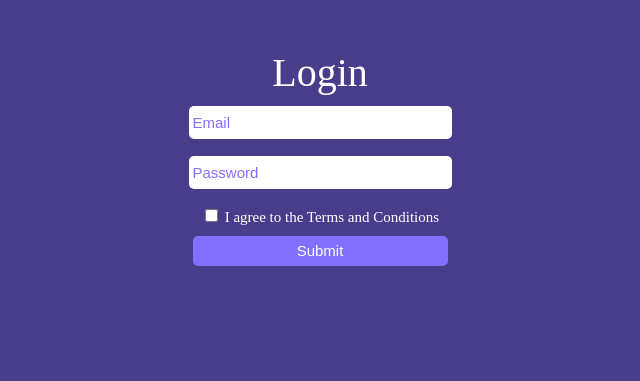
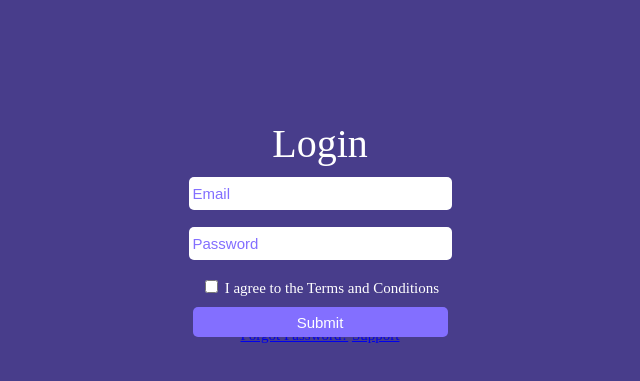
Before and after one commit to Anonywos/First-HTML-and-CSS-application, a plain HTML site: page index.html in a window 1280 px wide. Shown: the part 171-552 px from the top of the page, without its empty margins (320-960 px from the left). Drawn offline with Linux system fonts and the light colour scheme.

Commit message:
Links and square
Adding "forgot password" and "support" links using <a>. And adding a square in the page

```diff
--- a/index.html
+++ b/index.html
@@ -9,6 +9,7 @@
     </head>
     <body>
         <div class="center"><!--Usado para colar inputs do usuário-->
+            <div class="square"></div>
             <label for="Title" class="title">Login</label>
             <input type="text" name="email" placeholder="Email" class="box"><br>
             <input type="text" name="password" placeholder="Password" class="box"><br>
@@ -17,6 +18,10 @@
                 <label for="terms_check">I agree to the Terms and Conditions</label>
             </div>
             <button class="button">Submit</button>
+            <div class="loginLinks">
+                <a href="#">Forgot Password?</a>
+                <a href="#">Support</a>
+            </div>
         </div>
     </body>
 </html>
--- a/main.css
+++ b/main.css
@@ -1,7 +1,7 @@
 body{
     background-color: #483D8B;
     color: #ffffff;
-    font: bold;
+    font: arial;
     font-size: 15px;
 }
 
@@ -10,7 +10,7 @@ body{
     flex-direction: column; /* Define a direção do fluxo dos elementos dentro do contêiner como uma coluna*/
     justify-content: center; /*Centraliza os elementos horizontalmente*/
     align-items: center; /*Centraliza os elementos verticalmente*/
-    height: 80vh; /* Ajuste conforme necessário */
+    height: 100vh; /* Ajuste conforme necessário */
 }
 
 .button {
```
